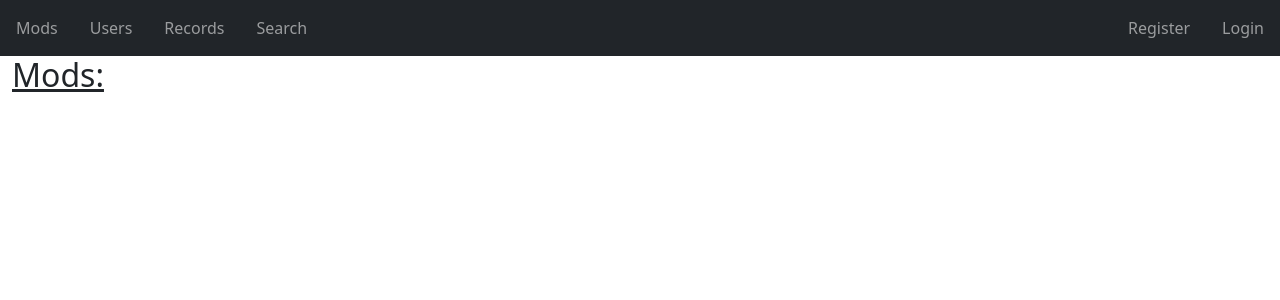
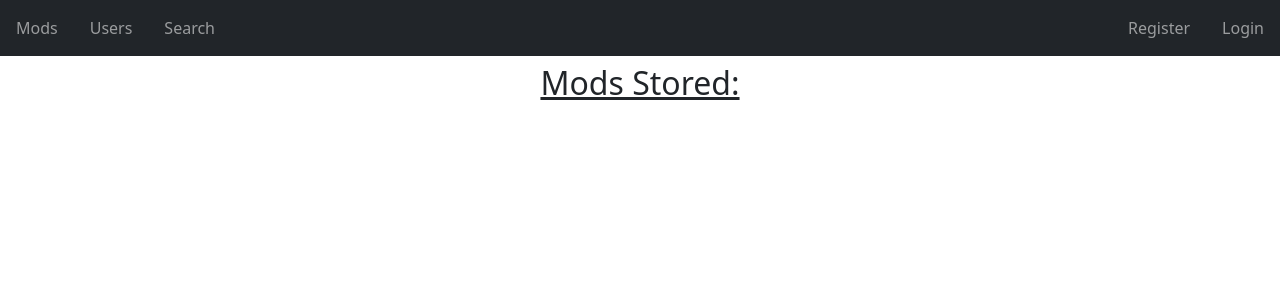
Before and after one commit to technohiker/wadlog, a Flask app: page /mods in a window 1280 px wide. Shown: the top 300 px of the page. Run offline with Flask 2, Linux system fonts and the light colour scheme; data that the repository does not hold is empty.

Commit message:
Improved visuals.

```diff
--- a/static/app.css
+++ b/static/app.css
@@ -34,10 +34,6 @@
     width: 150px;
 }
 
-.scrollBox{
-    height: 70%; overflow-y:scroll;
-}
-
 .searchForm{
     border: 1px;
     border-style: solid;
@@ -46,6 +42,12 @@
     border-color: red;
     display: inline-block;
     padding: 5px;
+}
+
+.center-content{
+  display: flex;
+  align-items: center;
+  justify-content: center;
 }
 
 .hiddenValue{
@@ -57,6 +59,12 @@
     width: 65%;
     border-color: red;
     margin-top: 10px;
+    height: 350px;
+}
+
+.mod-description{
+  height: 180px;
+  overflow-y:scroll;
 }
 
 .idImage{
@@ -86,10 +94,6 @@
     padding-right: 5px;
 }
 
-.commentCard{
-    width:30%;
-}
-
 .commentInfo{
     padding-left: 2%;
 }
--- a/templates/base.html
+++ b/templates/base.html
@@ -16,9 +16,6 @@
             </li>
             <li>
                 <a class="nav-link px-3" href="{{ url_for('user_list')}}">Users</a>
-            </li>
-            <li>
-                <a class="nav-link px-3" href="{{ url_for('record_list')}}">Records</a>
             </li>
             <li>
                 <a class="nav-link px-3" href="{{ url_for('search_page')}}">Search</a>
@@ -47,9 +44,9 @@
     {% for msg in get_flashed_messages() %}
     <p>{{msg}}</p>
     {% endfor %}
-    <div class="container-fluid">
-    {% block content %}{% endblock %}
-    </div>
+      <div class="container-fluid center-content d-flex flex-column">
+      {% block content %}{% endblock %}
+      </div>
 </body>
 <script src="https://unpkg.com/jquery"></script>
 <script src="https://unpkg.com/axios/dist/axios.js"></script>
--- a/templates/mod.html
+++ b/templates/mod.html
@@ -21,7 +21,7 @@
                     <li class="card-text"><b>Date Pulled:</b> {{mod.date_updated}}</li>
                     <li class="card-text"><b>Rating:</b> {{ mod.rating*20 }}%({{mod.rating_count}} votes)</li>
                 </ul>
-                <div class="col-sm-9">
+                <div class="col-sm-9 mod-description">
                     <h3>Description:</h3>
                     <article class="scrollBox">{{mod.description}}</article>
                 </div>
--- a/templates/mods.html
+++ b/templates/mods.html
@@ -2,10 +2,15 @@
 {% extends 'base.html' %}
 
 {% block content %}
-<h2><u>Mods:</u></h2>
-    <ul class="d-flex flex-column">
+<div class="my-2"><h2><u>Mods Stored:</u></h2></div>
+    <div class="row">
         {% for mod in mods %}
+          <div class="col">
             {{ create_mod_card(mod) }}
+          </div>
+          {% if loop.index % 3 == 0 %}
+                </div><div class="row">
+          {% endif %}
         {% endfor %}
     </ul>
 {% endblock %}
--- a/templates/search.html
+++ b/templates/search.html
@@ -35,7 +35,9 @@
                     </ul>
                     <div class="col-sm-9">
                         <h3>Description:</h3>
-                        <p class="valuePull" json="description" val="{{description}}">{{description}}</p>
+                        <div class="mod-description">
+                          <p class="valuePull scrollBar" json="description" val="{{description}}">{{description}}</p>
+                        </div>
                     </div>
                 </div>
                 <div class="card-body">
```
Also changed, not shown: static/users.js (added, +15 -0 lines), templates/records.html (+12 -1 lines), templates/users.html (+14 -0 lines).
